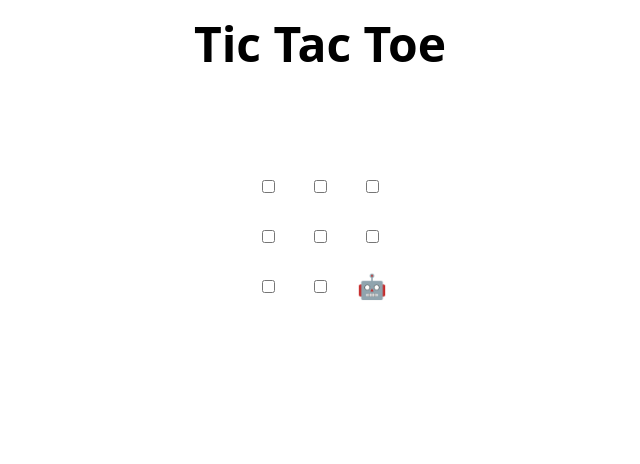
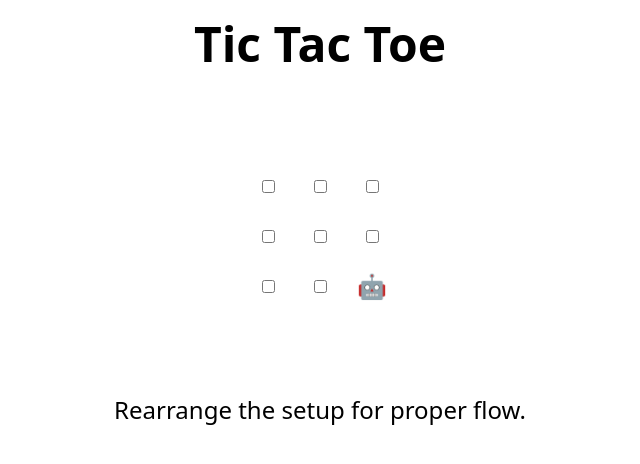
Before and after one commit to Helenaden/skills-review-pull-requests, a plain HTML site: page index.html in a window 1280 px wide. Shown: the whole page, without its empty margins (320-960 px from the left). Drawn offline with Linux system fonts and the light colour scheme.

Commit message:
Update index.html
Add suggestions

```diff
--- a/index.html
+++ b/index.html
@@ -48,7 +48,7 @@
 </table>
 
 <h2 hidden>Game over, refresh to play again 🧑‍💻 🤖!</h2>
-
+Rearrange the setup for proper flow.
 <script>
   // Initialization
   const boxes = Array.from(document.querySelectorAll("td"));
```
